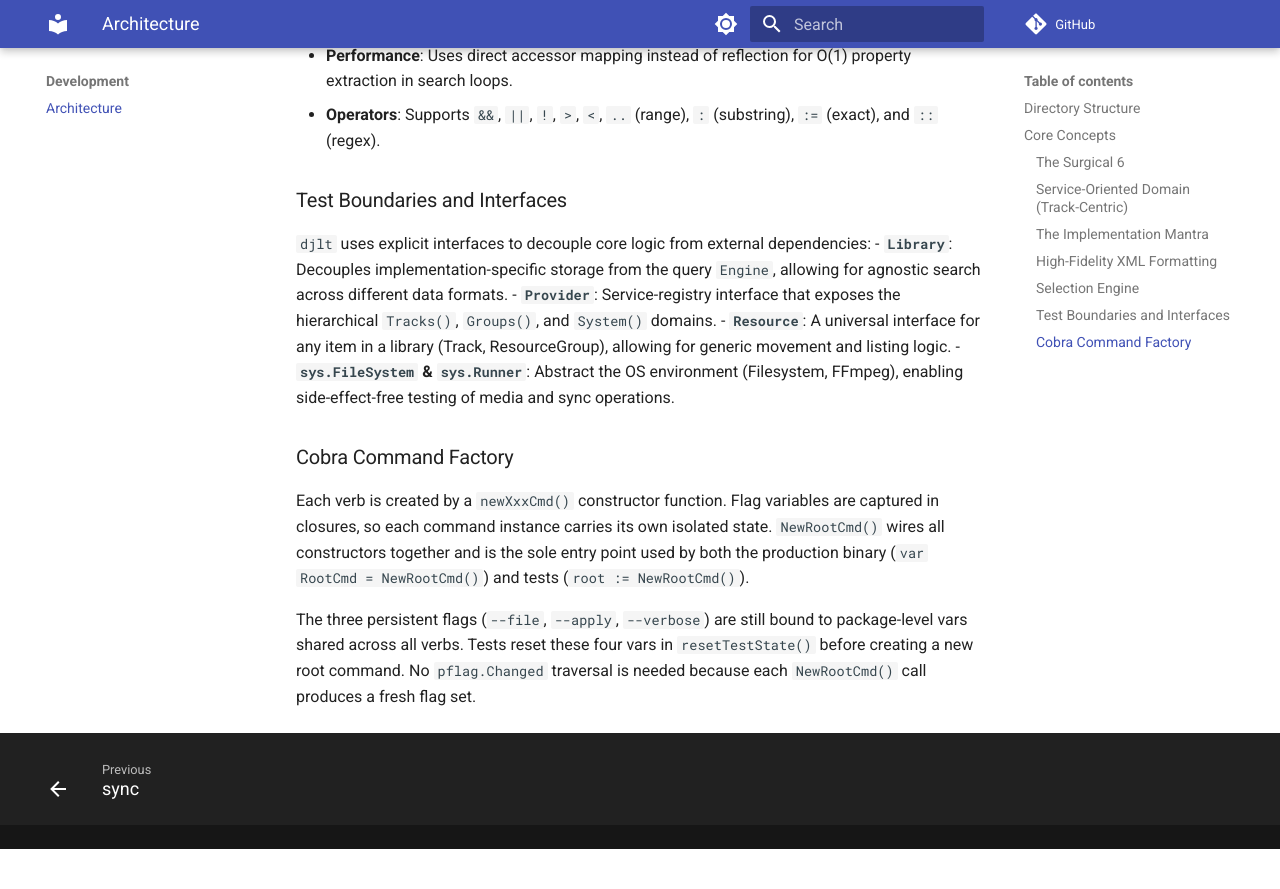
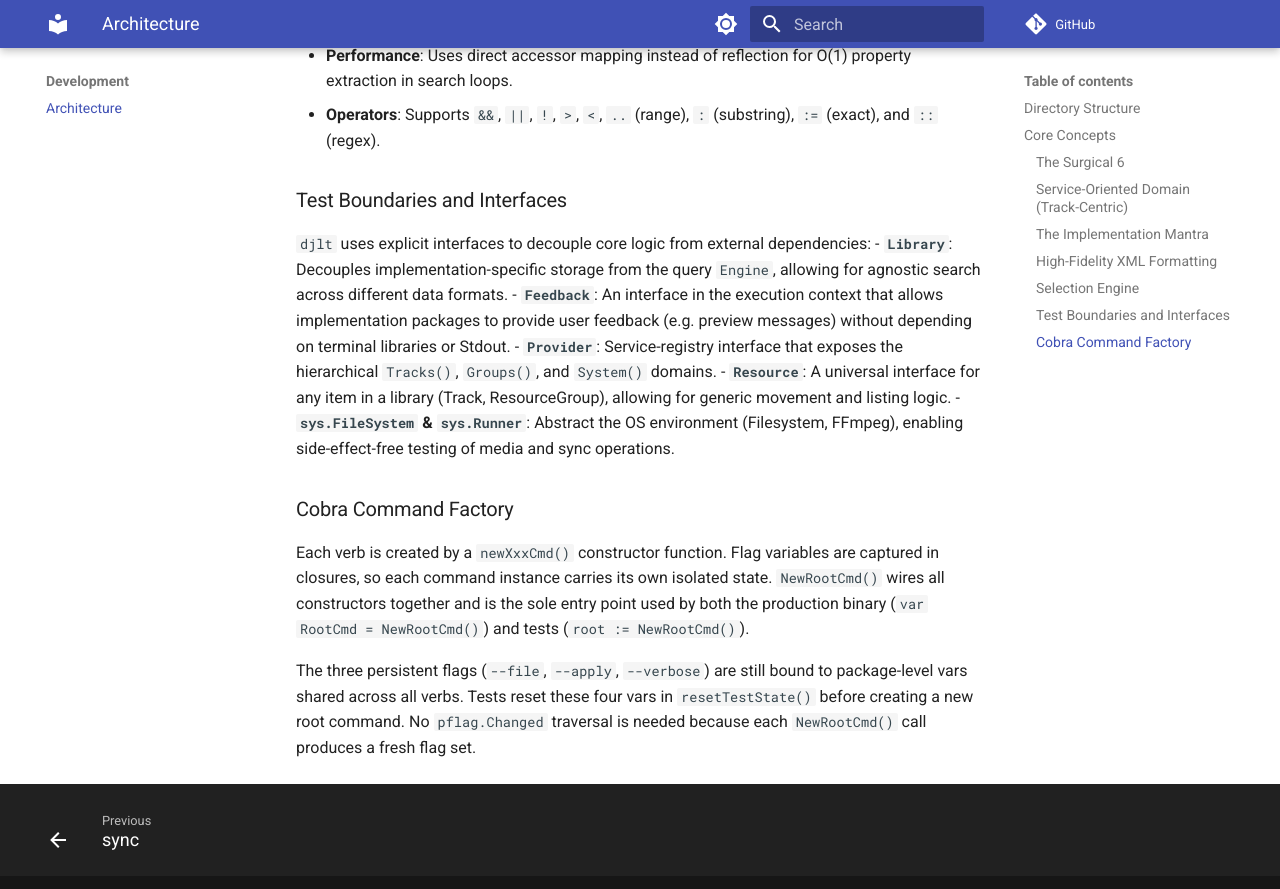
Before and after one commit to llttlltt/dj-library-tools, an MkDocs documentation site: the page built from docs/development/architecture.md, in a window 1280 px wide and 900 px high, scrolled down 3048 px. Shown: the top 889 px of the window. Built offline with MkDocs 1.6.1 and Material for MkDocs 9.7.7, drawn with Linux system fonts in a browser that asks for light colours; comment, search, counter and statistics services are not loaded; before the commit the page ends 3897 px from its top, so only the background shows below that.

Commit message:
docs: document Feedback interface and UI-agnosticism rules
- Add Feedback interface to the list of core architectural boundaries
- Codify the rule against direct Stdout/fmt writes in implementation packages
- Update internal protocols for provider-driven dynamic UI rendering

```diff
--- a/docs/development/architecture.md
+++ b/docs/development/architecture.md
@@ -82,6 +82,7 @@ The selection engine uses a recursive descent parser and a generic evaluator. It
 ### Test Boundaries and Interfaces
 `djlt` uses explicit interfaces to decouple core logic from external dependencies:
 - **`Library`**: Decouples implementation-specific storage from the query `Engine`, allowing for agnostic search across different data formats.
+- **`Feedback`**: An interface in the execution context that allows implementation packages to provide user feedback (e.g. preview messages) without depending on terminal libraries or Stdout.
 - **`Provider`**: Service-registry interface that exposes the hierarchical `Tracks()`, `Groups()`, and `System()` domains.
 - **`Resource`**: A universal interface for any item in a library (Track, ResourceGroup), allowing for generic movement and listing logic.
 - **`sys.FileSystem` & `sys.Runner`**: Abstract the OS environment (Filesystem, FFmpeg), enabling side-effect-free testing of media and sync operations.
```
